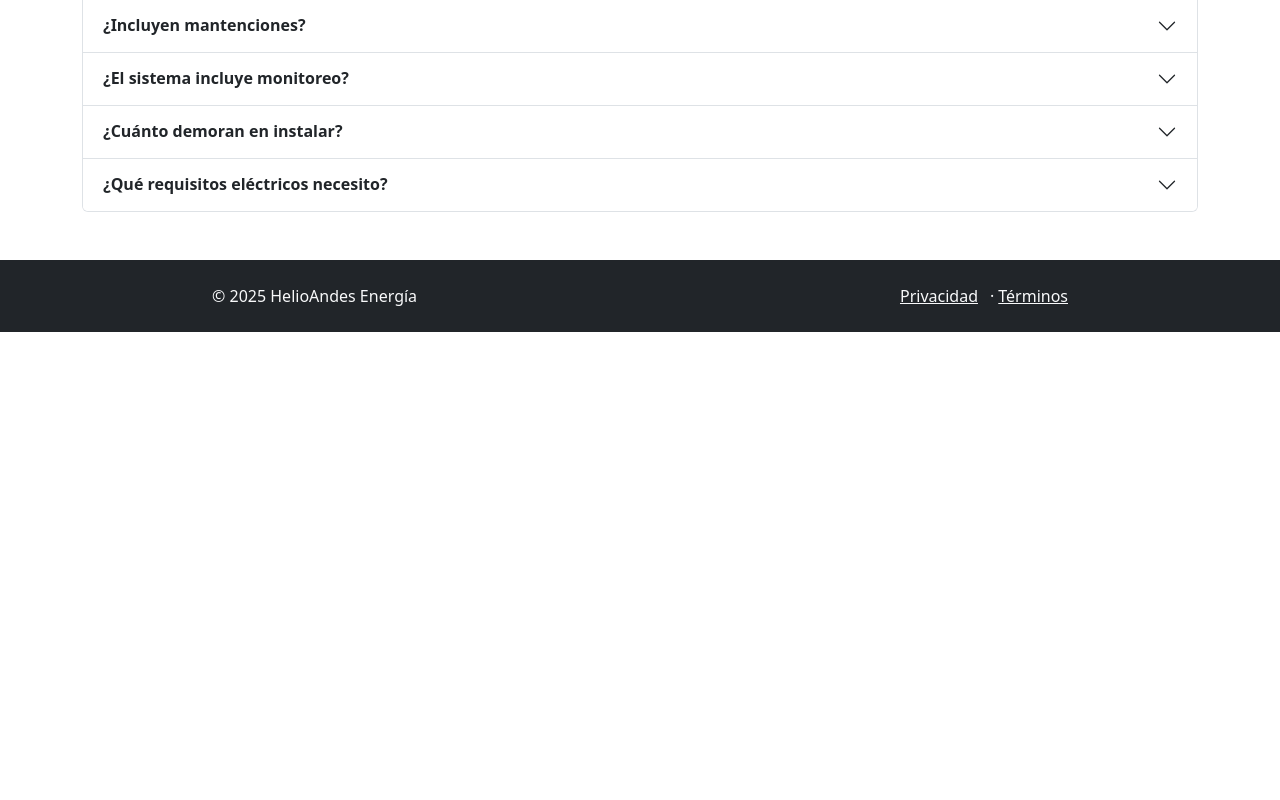
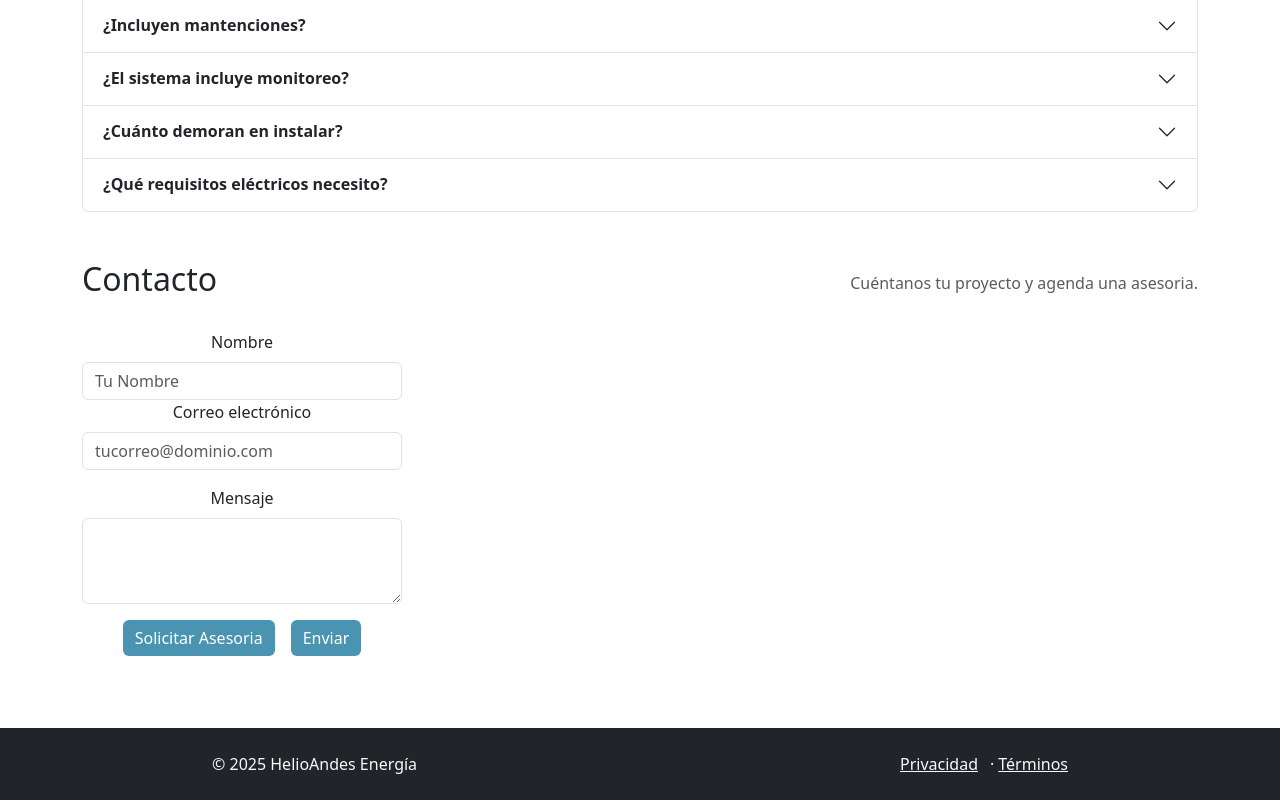
Before and after one commit to Yeikeit/HelioAndes, a React (Create React App) app: page / in a window 1280 px wide. Shown: the part 2382-3182 px from the top of the page. Before the commit the page ends 2714 px from the top, so only its background shows below. Built offline with nearby package versions, Linux system fonts and the light colour scheme.

Commit message:
Primer mockup de contacto

```diff
--- a/src/components/Contacto.js
+++ b/src/components/Contacto.js
@@ -1,7 +1,43 @@
+import {Container, Col, Row, Button, Form} from "react-bootstrap";
+
 function Contacto() {
     return (
-        <div></div>
+        <Container id='contacto'>
+            <Row className='align-items-center my-5'>
+                <Col xs={6} md={6}>
+                    <h2 className='text-start'>Contacto</h2>
+                </Col>
+                <Col xs={6} md={6} className='text-md-end text-muted mb-0'>
+                    <span style={{fontWeight: 250}}>Cuéntanos tu proyecto y agenda una asesoria.</span>
+                </Col>
+                {/* Formulario */}
+                <Col xs={12} md={12} className="align-items-center my-4">
+                    <Form style={{height:'auto', width:'20em'}} className="align-items-center">
+                        <Form.Group controlId="formNombre">
+                            <Form.Label>Nombre</Form.Label>
+                            <Form.Control type="email" placeholder="Tu Nombre" />
+                        </Form.Group>
+                        <Form.Group className="mb-3" controlId="formEmail">
+                            <Form.Label>Correo electrónico</Form.Label>
+                            <Form.Control type="email" placeholder="tucorreo@dominio.com" />
+                        </Form.Group>
+                        <Form.Group  className="mb-3" controlId="formMensaje">
+                            <Form.Label>Mensaje</Form.Label>
+                            <Form.Control as="textarea" rows={3} />
+                        </Form.Group>
+                        <Button style={{backgroundColor: '#046b94b7', border: 'none'}}>
+                            <a href='#contacto' style={{color: 'white', textDecoration:'none'}}>Solicitar Asesoria</a>
+                        </Button>
+                        <Button style={{backgroundColor: '#046b94b7', border: 'none', marginLeft: '1em'}}>
+                            <a href='#contacto' style={{color: 'white', textDecoration:'none'}}>Enviar</a>
+                        </Button>
+                    </Form>
+                </Col>
+            </Row>
+
+        </Container>
     );
+
 }
 
 export default Contacto;
```
